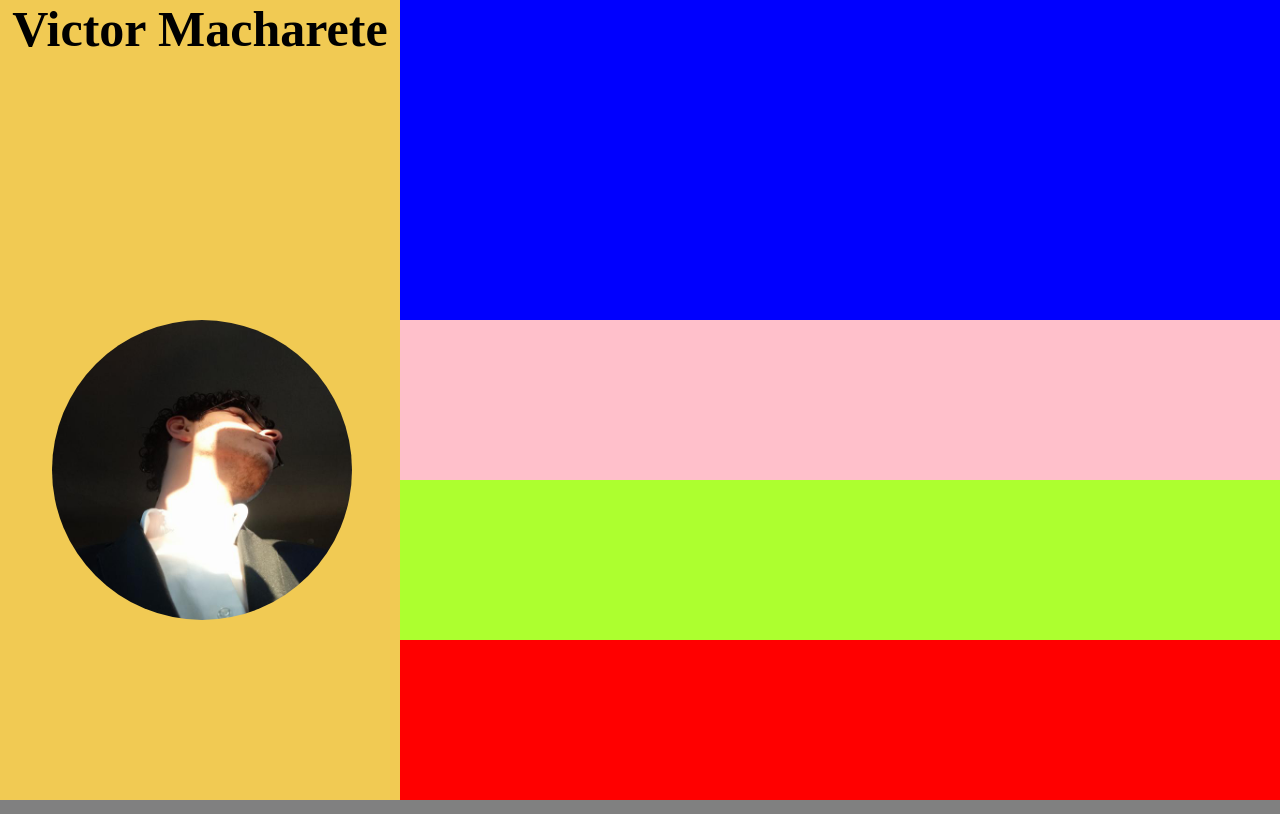
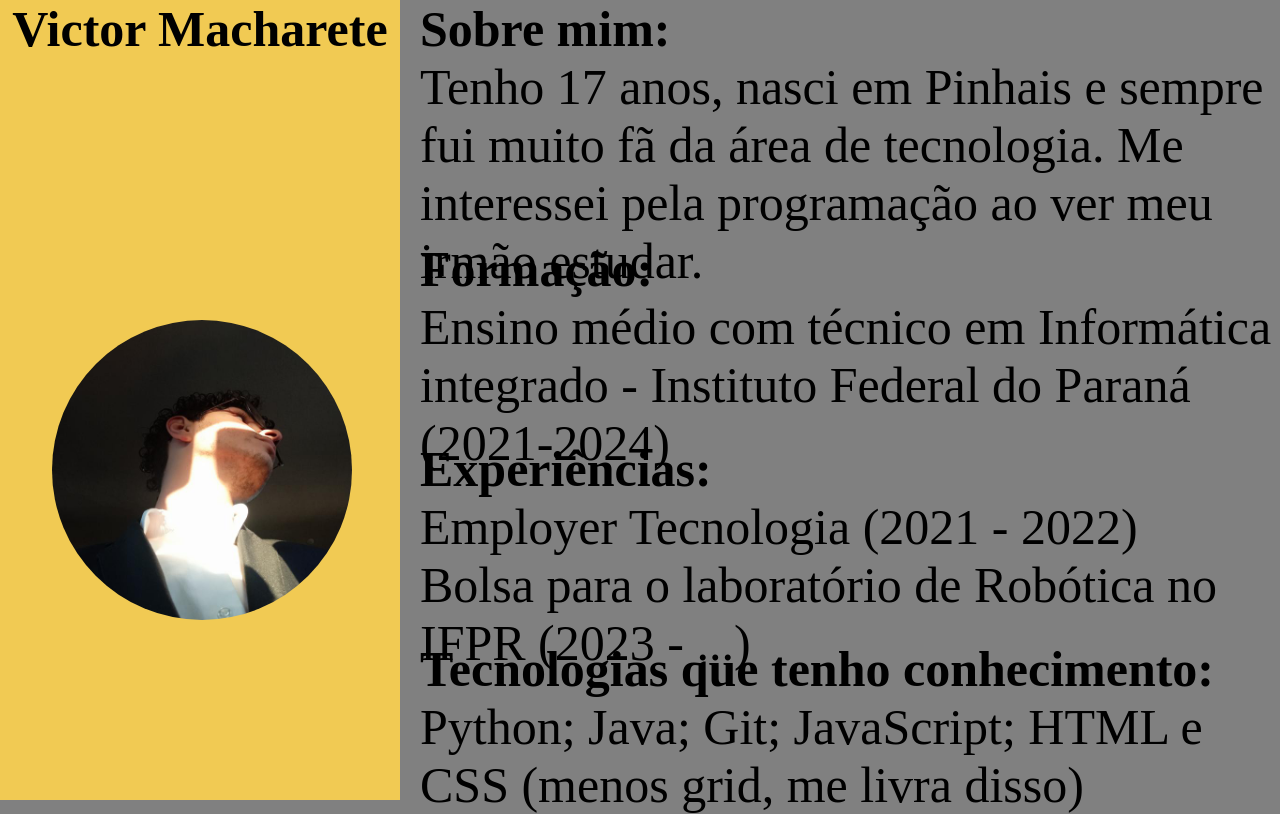
Before and after one commit to Guinhovhrm/DevWebIFPR, a plain HTML site: page Curriculum/index.html in a window 1280 px wide. Drawn offline with Linux system fonts and the light colour scheme.

Commit message:
Coisa feia do kct kkkkkkkkkkkk

```diff
--- a/Curriculum/index.html
+++ b/Curriculum/index.html
@@ -20,19 +20,26 @@
         </section>
 
         <section id="writeParadas">
-
+            <p><b>Sobre mim:</b></p>
+            <p>Tenho 17 anos, nasci em Pinhais e sempre fui muito fã da área de tecnologia. Me interessei pela programação ao ver
+                meu irmão estudar.
+            </p>
         </section>
 
         <section id="slaPorrakk">
-
+            <p><b>Formação:</b></p>
+            <p>Ensino médio com técnico em Informática integrado - Instituto Federal do Paraná (2021-2024)</p>
         </section>
 
         <section id="MotivoDaMorte">
-
+            <p><b>Experiências:</b></p>
+            <p>Employer Tecnologia (2021 - 2022)</p>
+            <p>Bolsa para o laboratório de Robótica no IFPR (2023 - ...)</p>
         </section>
 
         <section id="UsarGrid">
-
+            <p><b>Tecnologias que tenho conhecimento:</b></p>
+            <p>Python; Java; Git; JavaScript; HTML e CSS (menos grid, me livra disso) </p>
         </section>
 
     </div>
--- a/Curriculum/style.css
+++ b/Curriculum/style.css
@@ -5,25 +5,20 @@ html, body{
     background: grey;
 }
 
-h1{
-    grid-row: 1/2;
-    margin: 0px;
-    font-size: 50px;
-    text-align: center;
 
-}
 #container{
     display: grid;
     grid-template-columns: 1fr 4fr;
-    grid-template-rows: 40vh 20vh 20vh 20vh;
+    grid-template-rows: 30vh 25vh 25vh 20vh;
     grid-template-areas: "ladinho escrever1"
-                         "ladinho escrever2"
-                         "ladinho escrever3"
-                         "ladinho escrever4"
+    "ladinho escrever2"
+    "ladinho escrever3"
+    "ladinho escrever4"
     ;
 }
 
 
+/* -------------------------------------------------------------- */
 #euImg{
 
     margin-left: 13%;
@@ -47,22 +42,54 @@ h1{
     grid-area: ladinho;
 
 }
+
+#EssaParada h1{
+    margin: 0px;
+    font-size: 50px;
+    text-align: center;
+}
+
+
+/* -------------------------------------------------- */
+
 #writeParadas{
-    background: blue;
     grid-area: escrever1;
+    margin: 0px;
 }
+#writeParadas p{
+    margin: 0px 0px 0px 20px;
+    font-size: 50px;
+}
+
+/* ---------------------------------------------------------------------- */
+
 #slaPorrakk{
 
-    background: pink;
     grid-area: escrever2;
 }
+
+#slaPorrakk p{
+    margin: 0px 0px 0px 20px;
+    font-size: 50px;
+}
+
+/* ----------------------------------------------------------- */
 #MotivoDaMorte{
 
-    background: greenyellow;
     grid-area: escrever3;
 }
+#MotivoDaMorte p{
+    margin: 0px 0px 0px 20px;
+    font-size: 50px;
+
+}
+/* -------------------------------------------------------- */
 #UsarGrid{
 
-    background: red;
     grid-area: escrever4;
 }
+#UsarGrid p{
+    margin: 0px 0px 0px 20px;
+    font-size: 50px;
+
+}
```
